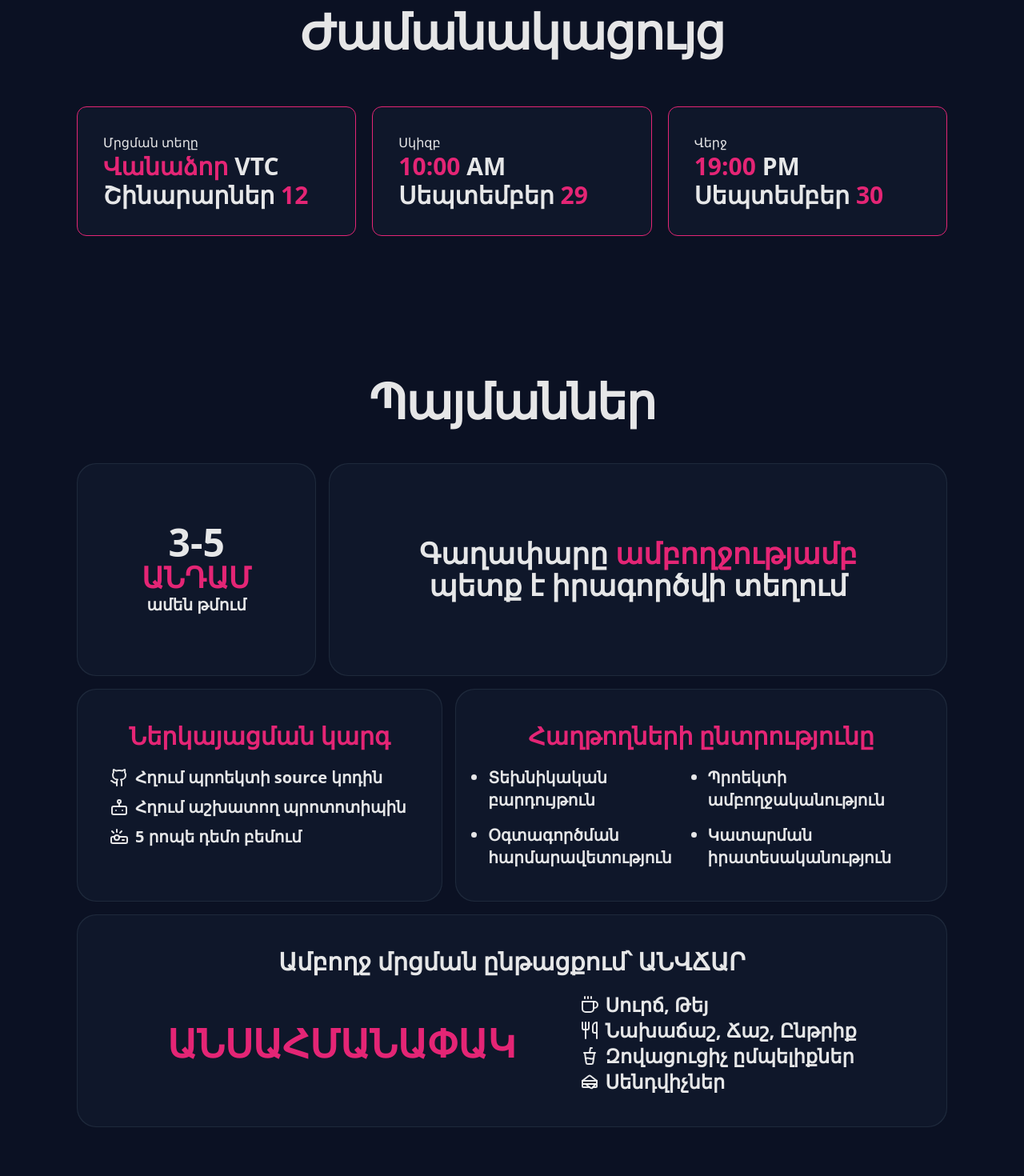
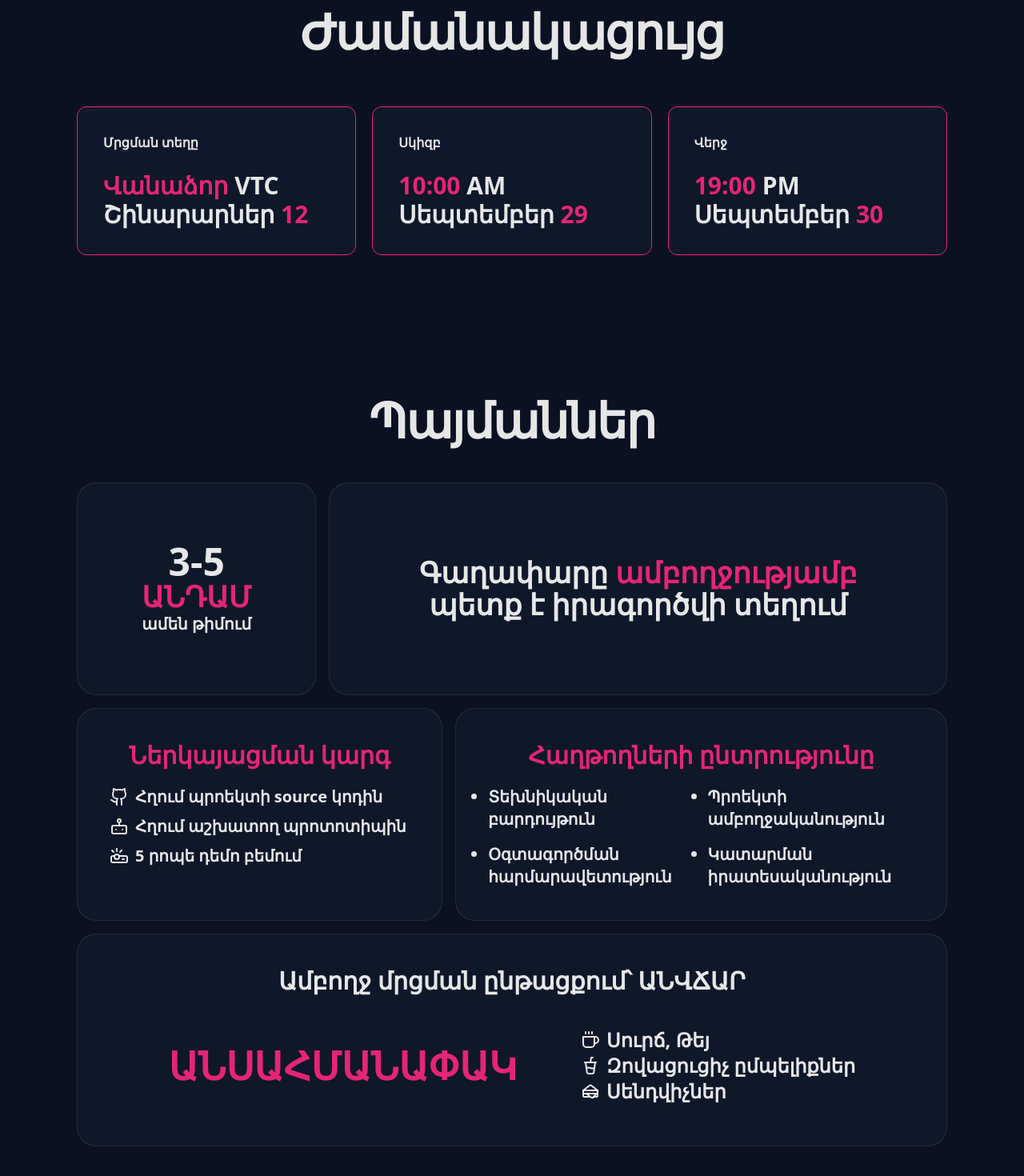
Before and after one commit to layerswap/devhacks-landing, a Next.js app: page / in a window 1280 px wide. Shown: the part 840-2310 px from the top of the page at 80% size. Built offline with nearby package versions, Linux system fonts and the light colour scheme.

Commit message:
little changes and improvements

```diff
--- a/src/components/pageComponents/Conditions.tsx
+++ b/src/components/pageComponents/Conditions.tsx
@@ -24,7 +24,7 @@ const Conditions = () => {
                                             ԱՆԴԱՄ
                                         </p>
                                         <p className="text-xl">
-                                            ամեն թմում
+                                            ամեն թիմում
                                         </p>
                                     </div>
                                     <div />
@@ -94,7 +94,7 @@ const Conditions = () => {
                         </SpotlightCard>
                         <SpotlightCard className={`max-w-2xl mx-auto lg:max-w-none w-full lg:col-span-7`}>
                             <div className="relative h-full bg-slate-900 p-6 sm:p-10 rounded-[inherit] z-20 overflow-hidden">
-                                <div className="text-2xl font-bold text-center text-white h-full flex flex-col items-center gap-5">
+                                <div className="text-2xl font-bold text-center text-white h-full flex flex-col items-center gap-5 lg:gap-10">
                                     <p className="text-3xl">
                                         Ամբողջ մրցման ընթացքում՝ ԱՆՎՃԱՐ
                                     </p>
@@ -107,12 +107,6 @@ const Conditions = () => {
                                                 <Coffee />
                                                 <p>
                                                     Սուրճ, Թեյ
-                                                </p>
-                                            </div>
-                                            <div className="inline-flex gap-2 items-center">
-                                                <Utensils />
-                                                <p>
-                                                    Նախաճաշ, Ճաշ, Ընթրիք
                                                 </p>
                                             </div>
                                             <div className="inline-flex gap-2 items-center">
--- a/src/components/pageComponents/PrizePool.tsx
+++ b/src/components/pageComponents/PrizePool.tsx
@@ -71,7 +71,7 @@ export default function PrizePool() {
                             </div>
                         </div>
                     </div>
-                    <p className="text-white text-base mt-3"><span className="text-primary">*</span> Առաջին տեղ զբաղեցնողը, կստանա $5000, ինչպես նաև հնարավորություն հավելյալ <strong className="text-primary">+$5000-ի</strong> առանձին քվեարկությամբ</p>
+                    <p className="text-white text-base mt-3"><span className="text-primary">*</span> Առաջին տեղը զբաղեցնող թիմը կստանա $5000 մրցանակ, ինչպես նաև հնարավորություն առանձին քվեարկության միջոցով ստանալ հավելյալ  <strong className="text-primary">$5000</strong></p>
                 </div>
             </div>
         </div>
--- a/src/components/pageComponents/Timeline.tsx
+++ b/src/components/pageComponents/Timeline.tsx
@@ -1,4 +1,23 @@
 const Timeline = () => {
+
+    const cards = [
+        {
+            heading: <>Մրցման տեղը</>,
+            name: <>Վանաձոր <span className="text-white">VTC</span></>,
+            description: <><span className="text-white">Շինարարներ</span> 12</>
+        },
+        {
+            heading: <>Սկիզբ</>,
+            name: <>10:00 <span className="text-white">AM</span></>,
+            description: <><span className="text-white">Սեպտեմբեր</span> 29</>
+        },
+        {
+            heading: <>Վերջ</>,
+            name: <>19:00 <span className="text-white">PM</span></>,
+            description: <><span className="text-white">Սեպտեմբեր</span> 30</>
+        }
+    ]
+
     return (
         <section className="py-12 sm:pb-16 lg:pb-32" >
             <div className="mx-auto max-w-sm sm:max-w-6xl px-6 lg:px-8">
@@ -8,41 +27,22 @@ const Timeline = () => {
                     </p>
                 </div>
                 <div className="flex flex-col lg:flex-row sm:items-stretch gap-5 w-full mt-8 sm:mt-16">
-                    <div className="p-8 rounded-xl border border-primary w-full bg-slate-900">
-                        <p className="text-base ">
-                            Մրցման տեղը
+                    {
+                        cards.map((c, index) => (
+                            <div key={index} className="p-8 rounded-xl border border-primary w-full bg-slate-900">
+                                <p className="text-base mb-6 font-semibold">
+                                    {c.heading}
                                 </p>
                                 <p className="text-primary text-3xl font-bold">
-                            Վանաձոր <span className="text-white">VTC</span>
+                                    {c.name}
                                 </p>
                                 <p className="text-primary text-3xl font-bold">
-                            <span className="text-white">Շինարարներ</span> 12
+                                    {c.description}
                                 </p>
                             </div>
-                    <div className="p-8 rounded-xl border border-primary w-full bg-slate-900">
-                        <p className="text-base ">
-                            Սկիզբ
-                        </p>
-                        <p className="text-primary text-3xl font-bold">
-                            10:00 <span className="text-white">AM</span>
-                        </p>
-                        <p className="text-primary text-3xl font-bold">
-                            <span className="text-white">Սեպտեմբեր</span> 29
-                        </p>
+                        ))
+                    }
                 </div>
-                    <div className="p-8 rounded-xl border border-primary w-full bg-slate-900">
-                        <p className="text-base ">
-                            Վերջ
-                        </p>
-                        <p className="text-primary text-3xl font-bold">
-                            19:00 <span className="text-white">PM</span>
-                        </p>
-                        <p className="text-primary text-3xl font-bold">
-                            <span className="text-white">Սեպտեմբեր</span> 30
-                        </p>
-                    </div>
-                </div>
-
             </div>
         </section>
     )
```
Lines whose indentation alone changed are shown as unchanged.
